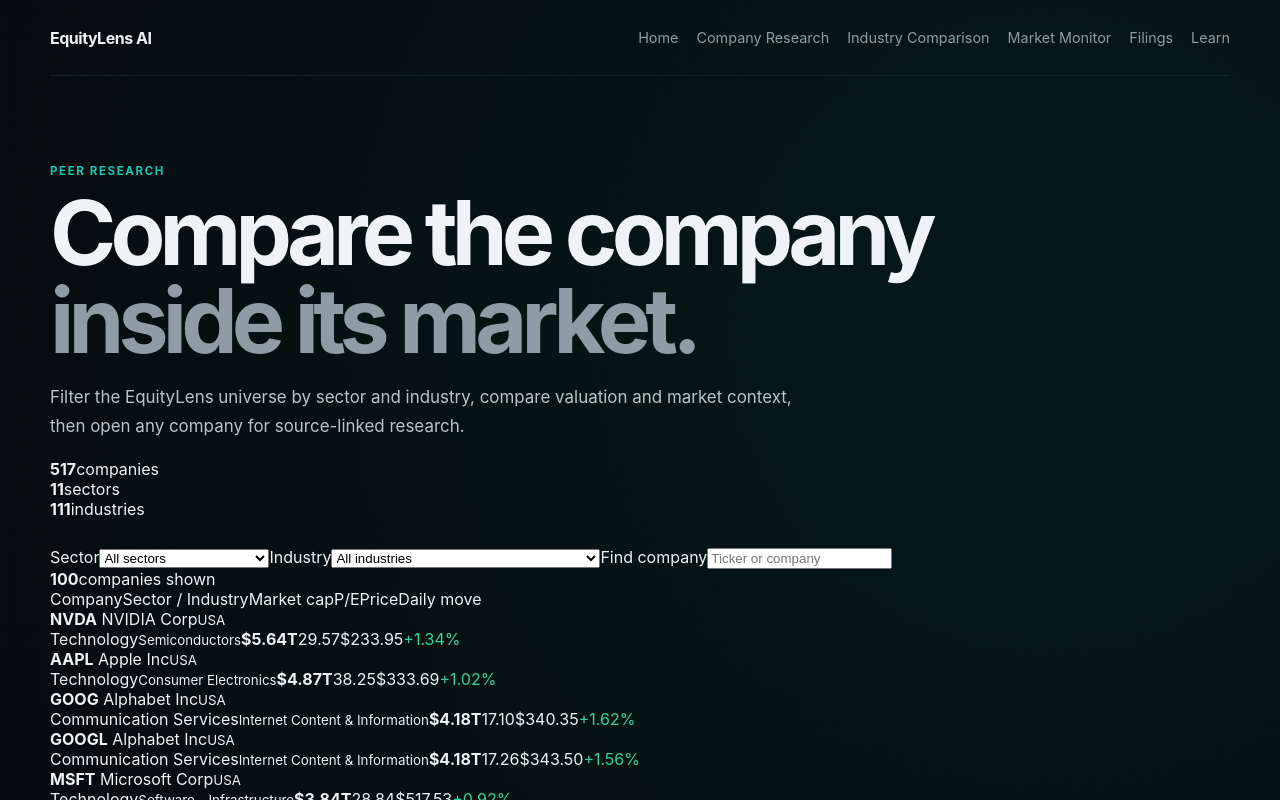
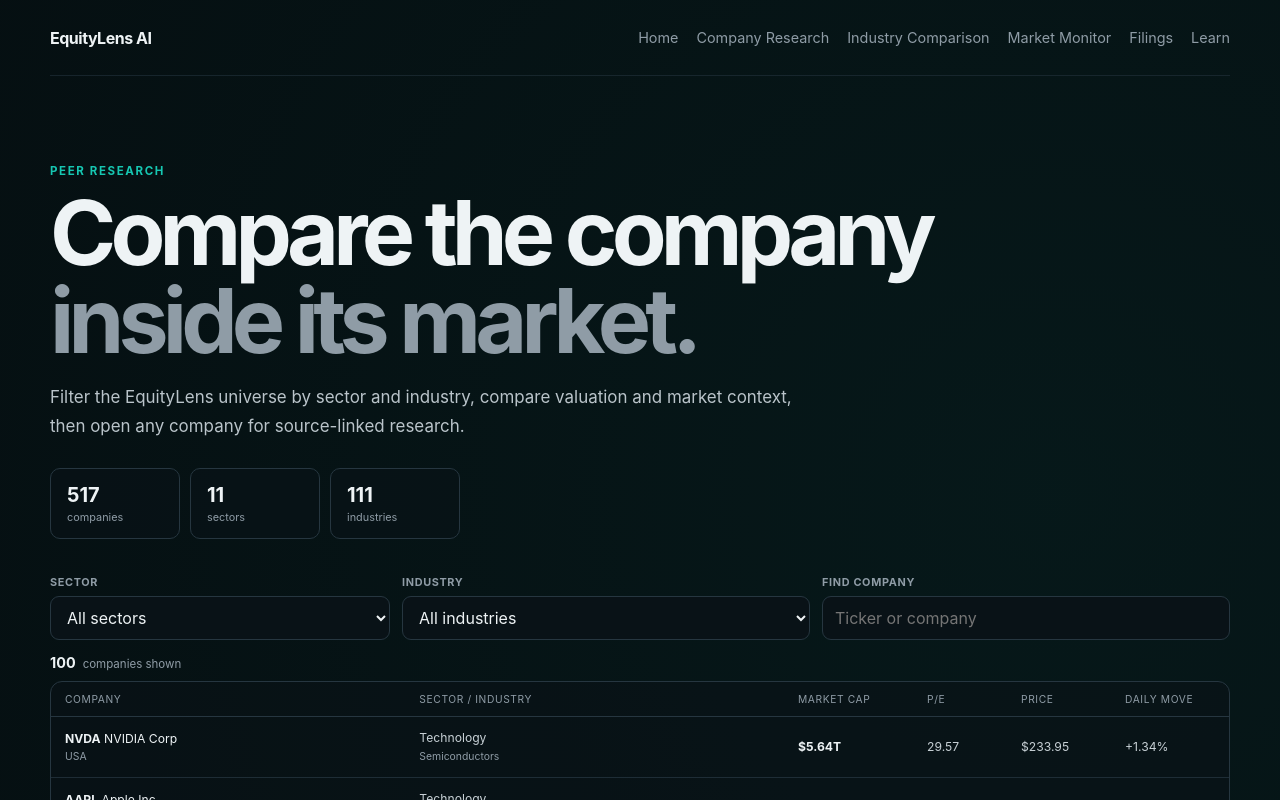
Before and after one commit to dhananikeya/equitylens-ai, a Next.js app: page /compare in a window 1280 px wide. Shown: the top 800 px of the page. Built offline with nearby package versions, Linux system fonts and the light colour scheme.

Commit message:
Style industry comparison workspace

```diff
--- a/app/globals.css
+++ b/app/globals.css
@@ -506,3 +506,118 @@ h1 span { color: var(--muted); }
   .filing-table-row span:nth-of-type(3) { grid-column:1 / -1; }
   .filing-table-row a { text-align:left; }
 }
+
+.compare-page { padding-bottom:80px; }
+.compare-intro { max-width:980px; }
+.compare-stats {
+  margin-top:26px;
+  display:flex;
+  gap:10px;
+  flex-wrap:wrap;
+}
+.compare-stats div {
+  min-width:130px;
+  padding:14px 16px;
+  border:1px solid var(--border);
+  border-radius:10px;
+  background:rgba(9,18,23,.62);
+}
+.compare-stats strong, .compare-stats span { display:block; }
+.compare-stats strong { font-size:1.25rem; }
+.compare-stats span { margin-top:3px; color:var(--muted); font-size:.68rem; }
+
+.compare-workspace { padding:8px 0 36px; }
+.compare-controls {
+  display:grid;
+  grid-template-columns:1fr 1.2fr 1.2fr;
+  gap:12px;
+  margin-bottom:14px;
+}
+.compare-controls label { display:block; }
+.compare-controls label > span {
+  display:block;
+  margin-bottom:7px;
+  color:var(--muted);
+  font-size:.68rem;
+  font-weight:700;
+  text-transform:uppercase;
+  letter-spacing:.06em;
+}
+.compare-controls select,
+.compare-controls input {
+  width:100%;
+  min-height:44px;
+  padding:0 12px;
+  border:1px solid var(--border);
+  border-radius:9px;
+  outline:none;
+  background:var(--surface);
+  color:var(--text);
+  font:inherit;
+}
+.compare-controls select:focus,
+.compare-controls input:focus {
+  border-color:var(--teal);
+  box-shadow:0 0 0 3px rgba(22,199,178,.1);
+}
+.compare-summary {
+  display:flex;
+  gap:7px;
+  align-items:baseline;
+  margin:10px 0;
+  color:var(--muted);
+  font-size:.72rem;
+}
+.compare-summary strong { color:var(--text); font-size:.9rem; }
+
+.compare-table {
+  border:1px solid var(--border);
+  border-radius:12px;
+  overflow:hidden;
+  background:rgba(9,18,23,.58);
+}
+.compare-table-head,
+.compare-table-row {
+  display:grid;
+  grid-template-columns:minmax(220px,1.4fr) minmax(220px,1.5fr) 115px 80px 90px 90px;
+  gap:14px;
+  align-items:center;
+}
+.compare-table-head {
+  padding:11px 14px;
+  border-bottom:1px solid var(--border);
+  color:var(--muted);
+  font-size:.64rem;
+  text-transform:uppercase;
+  letter-spacing:.06em;
+}
+.compare-table-row {
+  padding:13px 14px;
+  border-bottom:1px solid rgba(38,54,64,.75);
+  font-size:.76rem;
+}
+.compare-table-row:last-child { border-bottom:0; }
+.compare-table-row:hover { background:rgba(13,23,29,.78); }
+.compare-table-row > div > a { line-height:1.4; }
+.compare-table-row > div > a:hover { color:var(--teal); }
+.compare-table-row small {
+  display:block;
+  margin-top:3px;
+  color:var(--muted);
+  font-size:.65rem;
+  line-height:1.35;
+}
+.compare-table-row > span { color:#c7d0d5; line-height:1.35; }
+.compare-table-row > strong { font-size:.76rem; }
+
+@media (max-width: 980px) {
+  .compare-controls { grid-template-columns:1fr 1fr; }
+  .compare-search { grid-column:1 / -1; }
+  .compare-table { overflow-x:auto; }
+  .compare-table-head,
+  .compare-table-row { min-width:900px; }
+}
+@media (max-width: 620px) {
+  .compare-controls { grid-template-columns:1fr; }
+  .compare-search { grid-column:auto; }
+}
```
